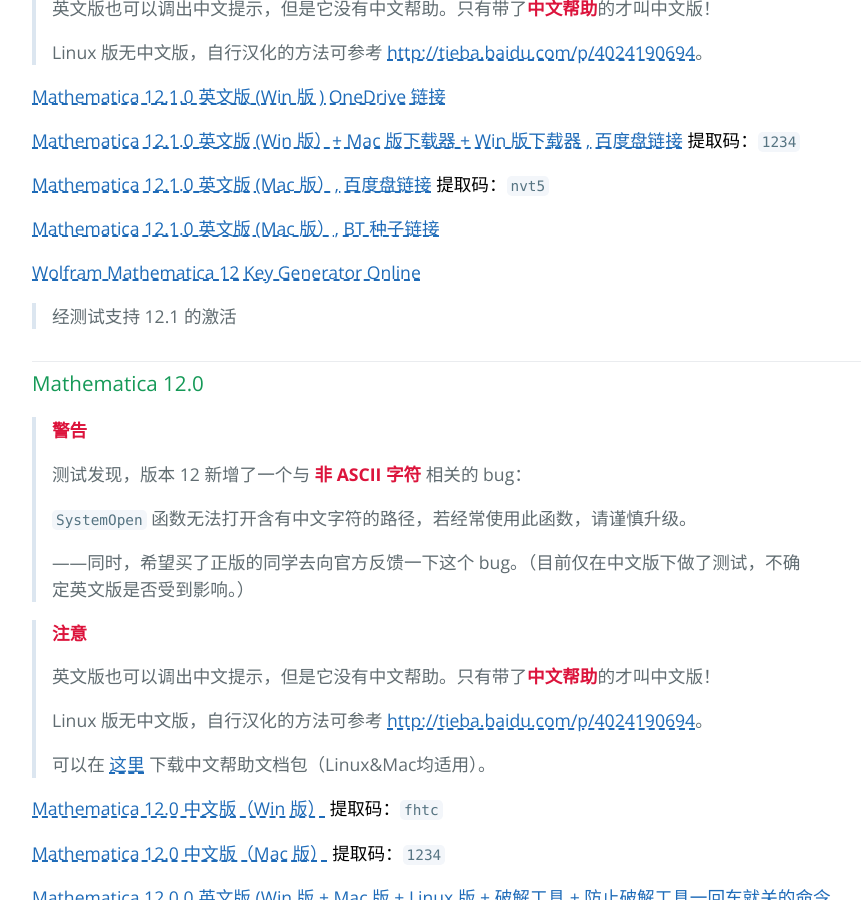
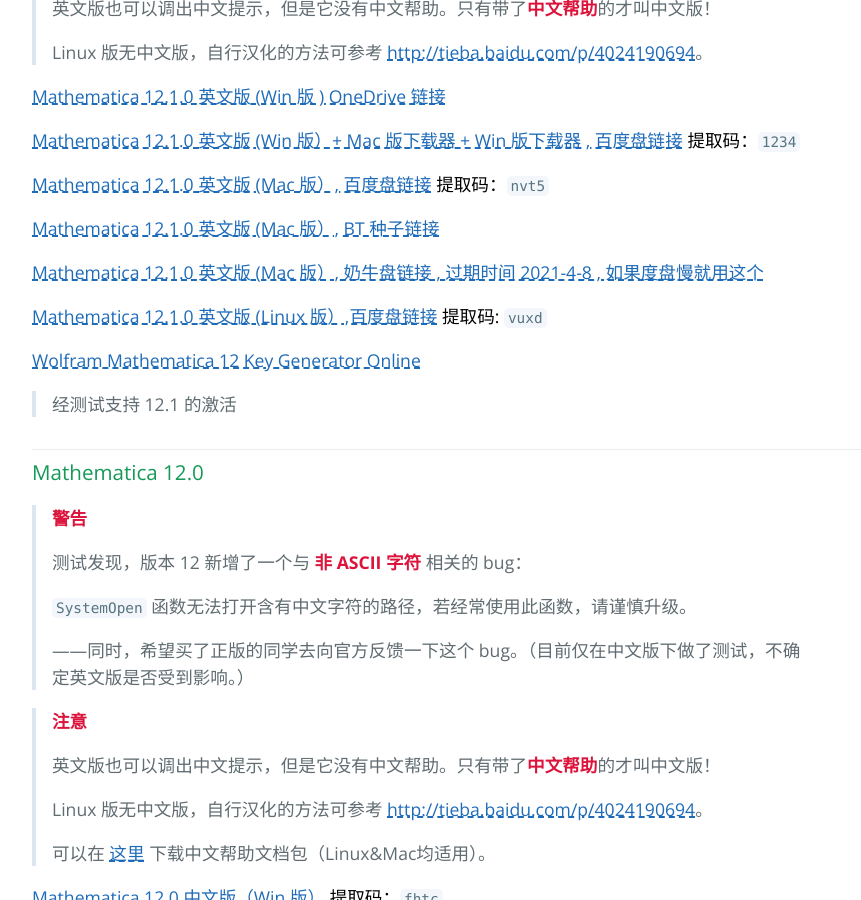
Before and after one commit to TieBaMma/InstallTutorial, a Jekyll site: the page built from index.md, in a window 1280 px wide and 900 px high, scrolled down 2542 px. Shown: the whole window, without its empty margins (192-1053 px from the left). Built offline with Jekyll 4.4.1, drawn with Linux system fonts in a browser that asks for light colours.

Commit message:
add linux link

```diff
--- a/index.md
+++ b/index.md
@@ -96,6 +96,10 @@
 [Mathematica 12.1.0 英文版 (Mac 版）, 百度盘链接](https://pan.baidu.com/s/1ABAAe3gh4fzwKWMlPhdtDw) 提取码：`nvt5`
 
 [Mathematica 12.1.0 英文版 (Mac 版）, BT 种子链接](https://mac-torrents.io/wp-content/uploads/2020/03/Mathematica.12.1.0.mac-torrents.io_.zip.torrent)
+
+[Mathematica 12.1.0 英文版 (Mac 版）, 奶牛盘链接 , 过期时间 2021-4-8 , 如果度盘慢就用这个](https://zhengyq.cowtransfer.com/s/f505f8f4ccd943)
+
+[Mathematica 12.1.0 英文版 (Linux 版）,百度盘链接](https://pan.baidu.com/s/13SA-sMbEQbzTNsKK-hxafw) 提取码: `vuxd`
 
 [Wolfram Mathematica 12 Key Generator Online](https://ibugone.com/blog/2019/05/mathematica-keygen/)
 
```
